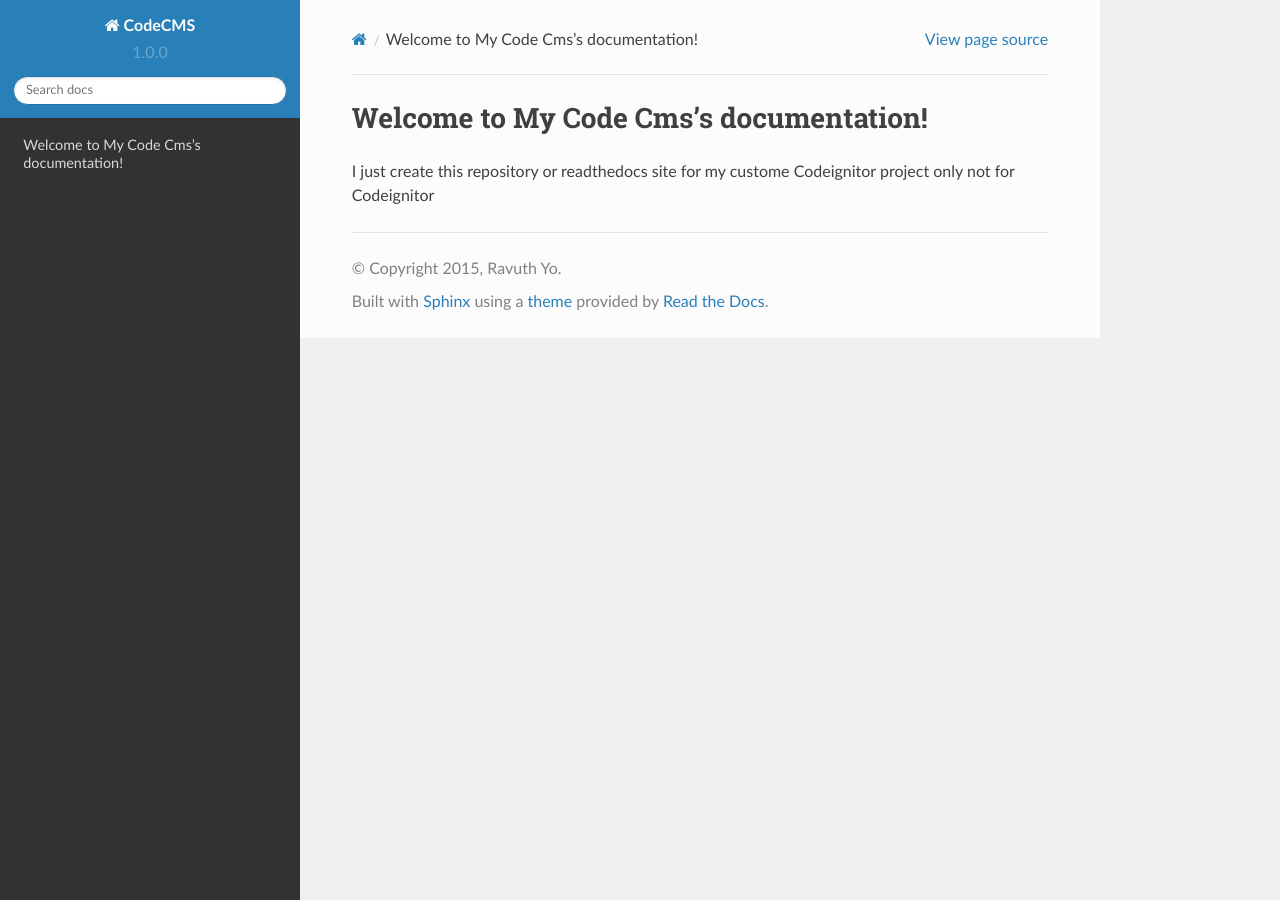
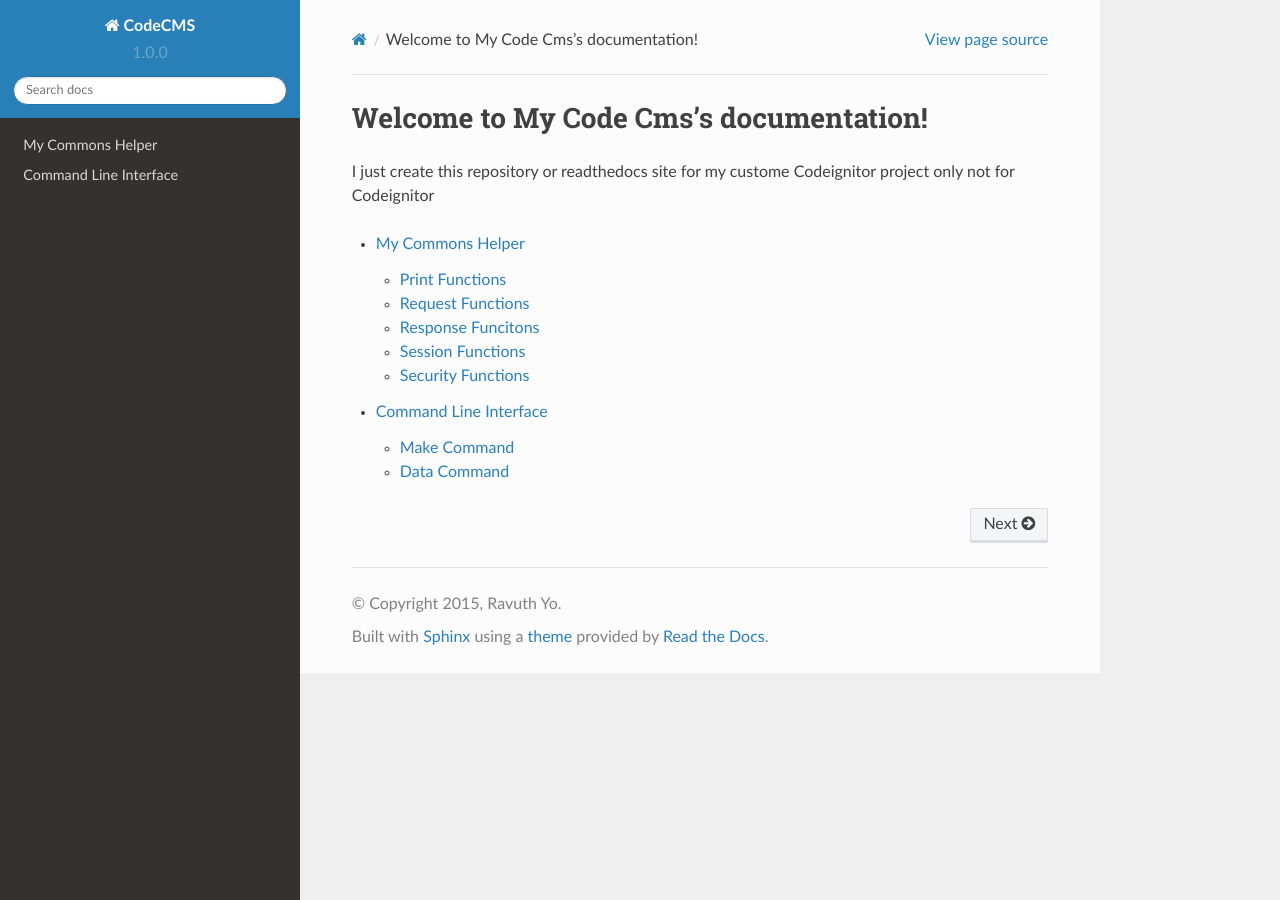
Before and after one commit to ravuthz/Code-Docs, a Sphinx documentation site: the page built from docs/source/index.rst, in a window 1280 px wide. Built offline with Sphinx 7.4.7 and the Read the Docs theme 2.0.0, drawn with Linux system fonts in a browser that asks for light colours; pages that are not in the unit, such as notebooks, are missing from menus.

Commit message:
Update index.rst

```diff
--- a/docs/source/index.rst
+++ b/docs/source/index.rst
@@ -7,3 +7,10 @@ Welcome to My Code Cms's documentation!
 =======================================
 
 I just create this repository or readthedocs site for my custome Codeignitor project only not for Codeignitor
+
+.. toctree::
+    :maxdepth: 2
+
+    my_commons_helpers/index
+
+    my_command_line
```
